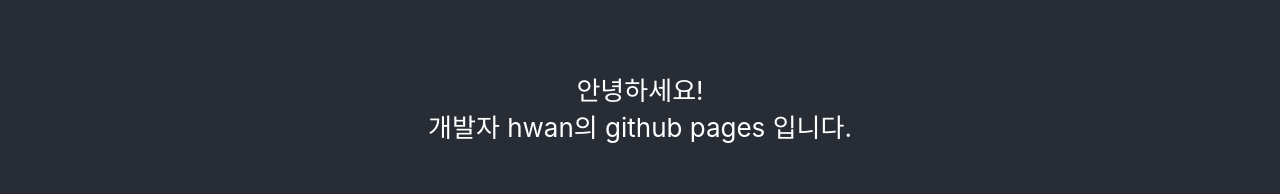
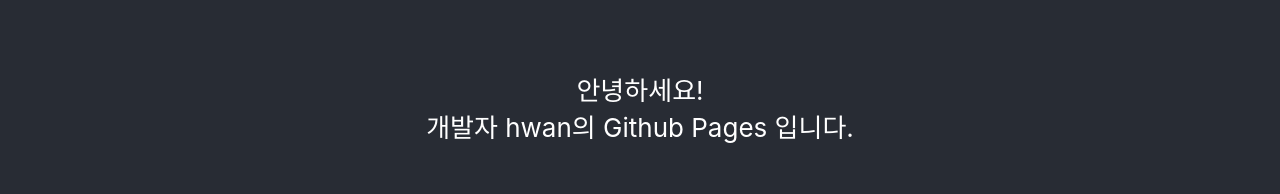
Before and after one commit to hwan9803/pages, a React (Create React App) app: page / in a window 1280 px wide. Shown: the part 313-507 px from the top of the page. Built offline with nearby package versions, Linux system fonts and the light colour scheme.

Commit message:
Fix: 수정

```diff
--- a/src/App.js
+++ b/src/App.js
@@ -8,7 +8,7 @@
         <p>
           안녕하세요!
           <br />
-          개발자 hwan의 github pages 입니다.
+          개발자 hwan의 Github Pages 입니다.
         </p>
         <div style={{
           position: 'absolute',
```
